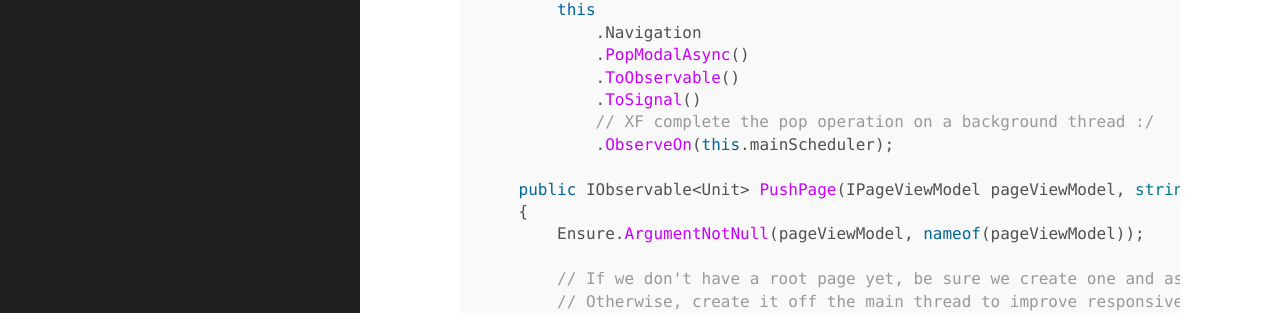
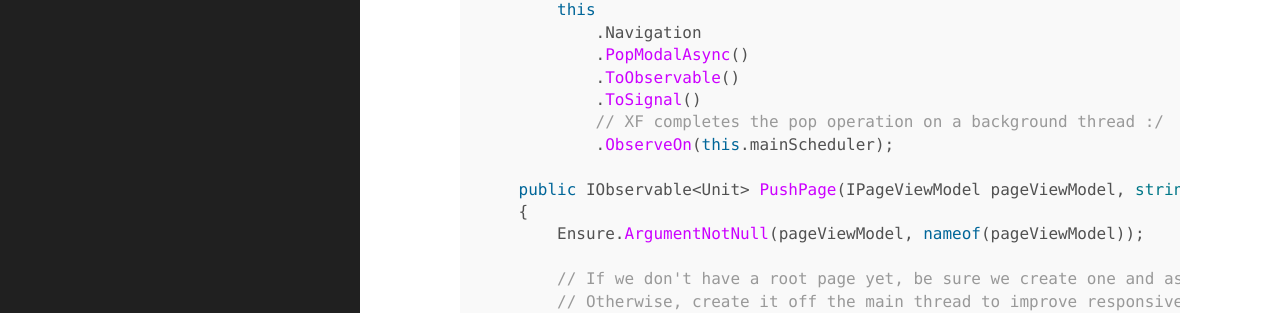
Before and after one commit to kentcb/kentcb.github.io, a Jekyll site: the page built from _posts/2017-04-26-custom-routing-in-reactiveui.md, in a window 1280 px wide and 900 px high, scrolled down 7289 px. Shown: the part 148-461 px from the top of the window. Built offline with Jekyll 4.4.1, drawn with Linux system fonts in a browser that asks for light colours; comment, search, counter and statistics services are not loaded; some of the changed text lies outside the part shown.

Commit message:
More betterer English

```diff
--- a/_posts/2017-04-26-custom-routing-in-reactiveui.md
+++ b/_posts/2017-04-26-custom-routing-in-reactiveui.md
@@ -282,7 +282,7 @@ public sealed class MainView : NavigationPage, IView
             .PopModalAsync()
             .ToObservable()
             .ToSignal()
-            // XF complete the pop operation on a background thread :/
+            // XF completes the pop operation on a background thread :/
             .ObserveOn(this.mainScheduler);
 
     public IObservable<Unit> PushPage(IPageViewModel pageViewModel, string contract, bool resetStack, bool animate)
@@ -346,7 +346,7 @@ public sealed class MainView : NavigationPage, IView
             .PopAsync(animate)
             .ToObservable()
             .ToSignal()
-            // XF complete the pop operation on a background thread :/
+            // XF completes the pop operation on a background thread :/
             .ObserveOn(this.mainScheduler);
 
     private Page LocatePageFor(object viewModel, string contract)
```
